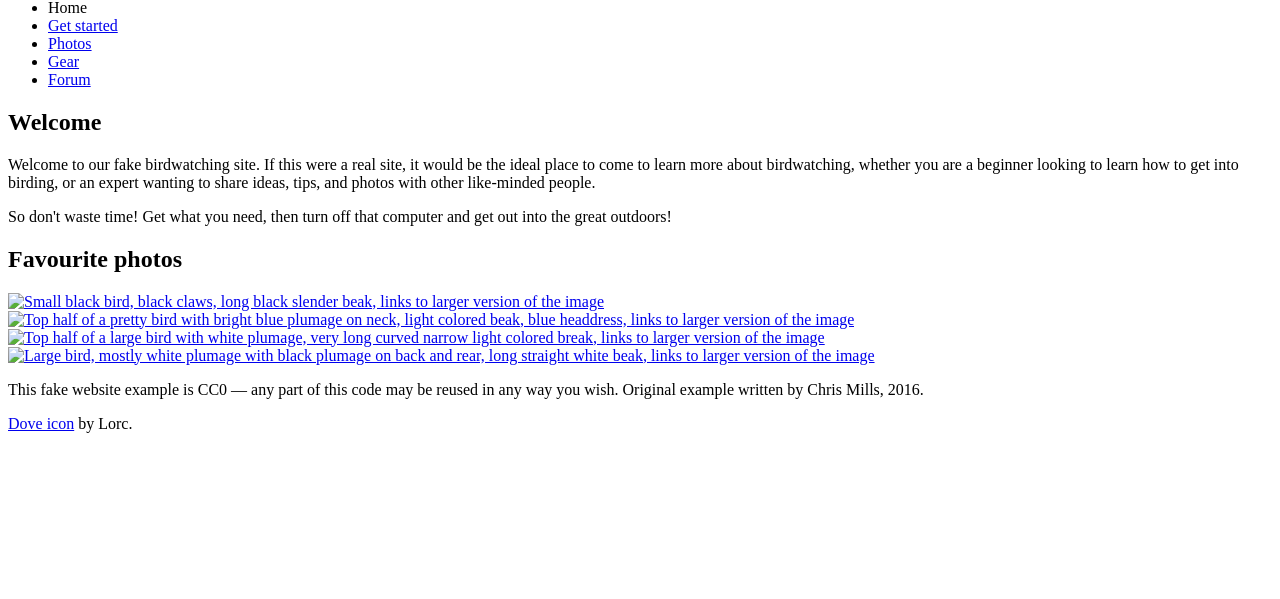
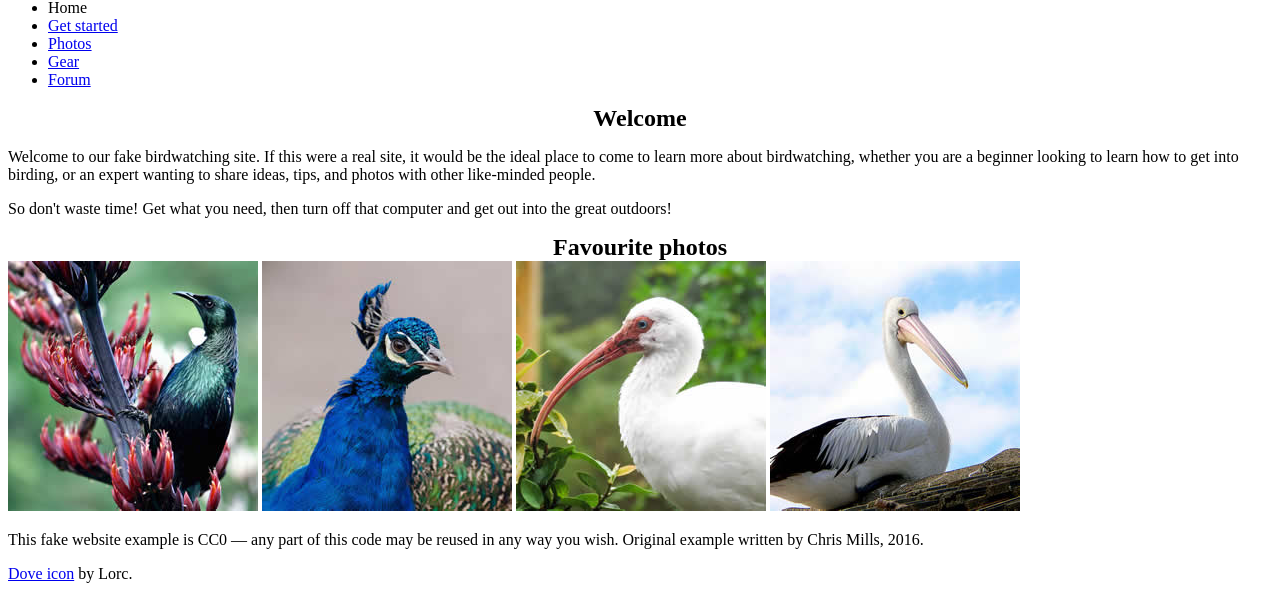
Before and after one commit to Bloop1542/M4.2-Lab, a website: page index.html in a window 1280 px wide. Shown: the part 613-1212 px from the top of the page. Before the commit the page ends 1062 px from the top, so only its background shows below. Drawn offline with Linux system fonts and the light colour scheme.

Commit message:
Lab started

```diff
--- /dev/null
+++ b/css/style.css
@@ -0,0 +1,8 @@
+h2{
+    display: flex;
+    flex-wrap: wrap;
+    justify-content: center;
+    margin: 0 auto;
+    max-width: 1200px;
+    padding: 0 20px;
+}
--- a/index.html
+++ b/index.html
@@ -3,6 +3,7 @@
   <head>
     <meta charset="utf-8">
     <title>Birdwatching</title>
+    <link rel="stylesheet" href="css/style.css">
     <link href="https://fonts.googleapis.com/css?family=Roboto+Condensed:300%7CCinzel+Decorative:700" rel="stylesheet">
 
     <!--[if lt IE 9]>
@@ -33,10 +34,10 @@
 
       <h2>Favourite photos</h2>
 
-      <a href="favorite-1.jpg"><img src="favorite-1_th.jpg" alt="Small black bird, black claws, long black slender beak, links to larger version of the image"></a>
-      <a href="favorite-2.jpg"><img src="favorite-2_th.jpg" alt="Top half of a pretty bird with bright blue plumage on neck, light colored beak, blue headdress, links to larger version of the image"></a>
-      <a href="favorite-3.jpg"><img src="favorite-3_th.jpg" alt="Top half of a large bird with white plumage, very long curved narrow light colored break, links to larger version of the image"></a>
-      <a href="favorite-4.jpg"><img src="favorite-4_th.jpg" alt="Large bird, mostly white plumage with black plumage on back and rear, long straight white beak, links to larger version of the image"></a>
+      <a href="favorite-1.jpg"><img src="img/favorite-1_th.jpg" alt="Small black bird, black claws, long black slender beak, links to larger version of the image"></a>
+      <a href="favorite-2.jpg"><img src="img/favorite-2_th.jpg" alt="Top half of a pretty bird with bright blue plumage on neck, light colored beak, blue headdress, links to larger version of the image"></a>
+      <a href="favorite-3.jpg"><img src="img/favorite-3_th.jpg" alt="Top half of a large bird with white plumage, very long curved narrow light colored break, links to larger version of the image"></a>
+      <a href="favorite-4.jpg"><img src="img/favorite-4_th.jpg" alt="Large bird, mostly white plumage with black plumage on back and rear, long straight white beak, links to larger version of the image"></a>
 
 
       <p>This fake website example is CC0 — any part of this code may be reused in any way you wish. Original example written by Chris Mills, 2016.</p>
```
